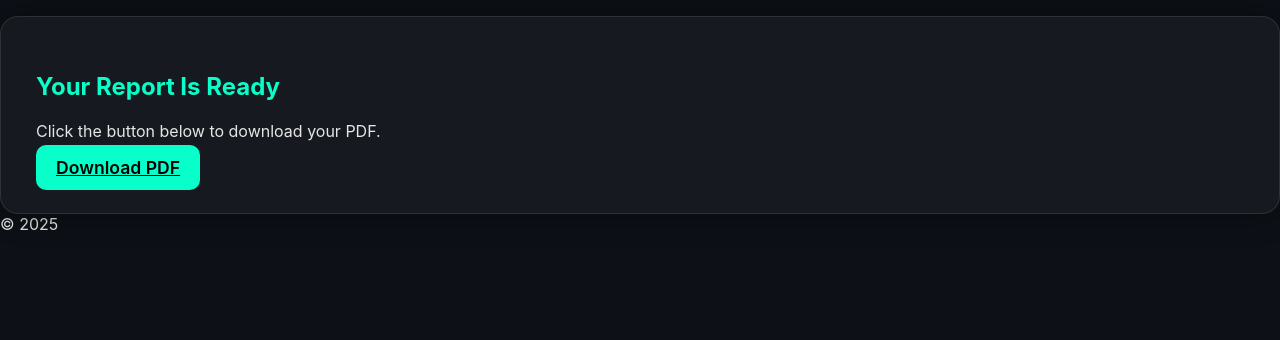
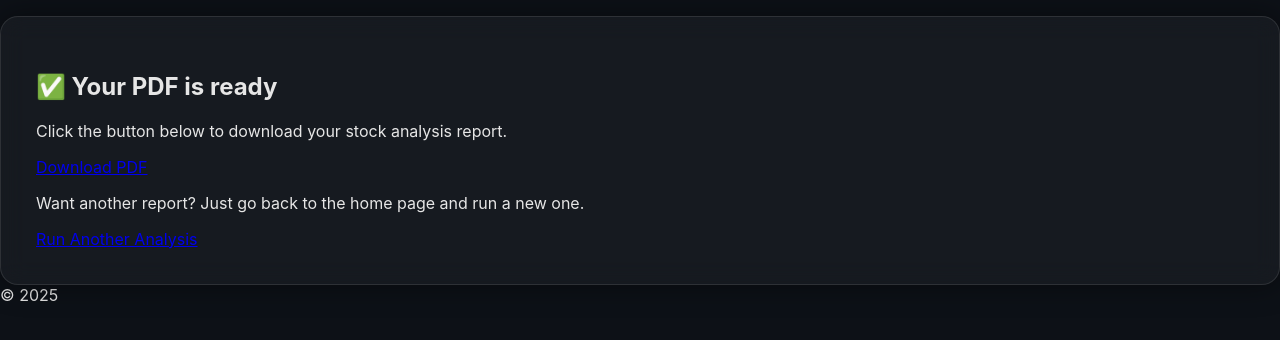
Before and after one commit to johnpirisino/stockwebapp, a Flask app: template templates/ready.html in a window 1280 px wide. Shown: the part 102-442 px from the top of the page. Run offline with Flask 3, Linux system fonts and the light colour scheme; the template is opened without the code that fills it, so the values that code supplies are empty.

Commit message:
Revise ready.html for improved report download options
Updated the report ready template to enhance user experience with additional information and buttons.

```diff
--- a/templates/ready.html
+++ b/templates/ready.html
@@ -2,12 +2,22 @@
 {% block content %}
 
 <div class="card-premium mx-auto text-center">
+  <h2>✅ Your PDF is ready</h2>
+  <p class="mt-3">
+    Click the button below to download your stock analysis report.
+  </p>
 
-    <h2 style="color:#09ffc9;">Your Report Is Ready</h2>
-    <p class="mt-3">Click the button below to download your PDF.</p>
+  <a href="{{ url_for('download', job_id=job_id) }}" class="btn-primary">
+    Download PDF
+  </a>
 
-    <a class="btn-premium mt-4" href="/download/{{ job_id }}">Download PDF</a>
+  <p class="mt-4">
+    Want another report? Just go back to the home page and run a new one.
+  </p>
 
+  <a href="{{ url_for('index') }}" class="btn-secondary">
+    Run Another Analysis
+  </a>
 </div>
 
 {% endblock %}
```
